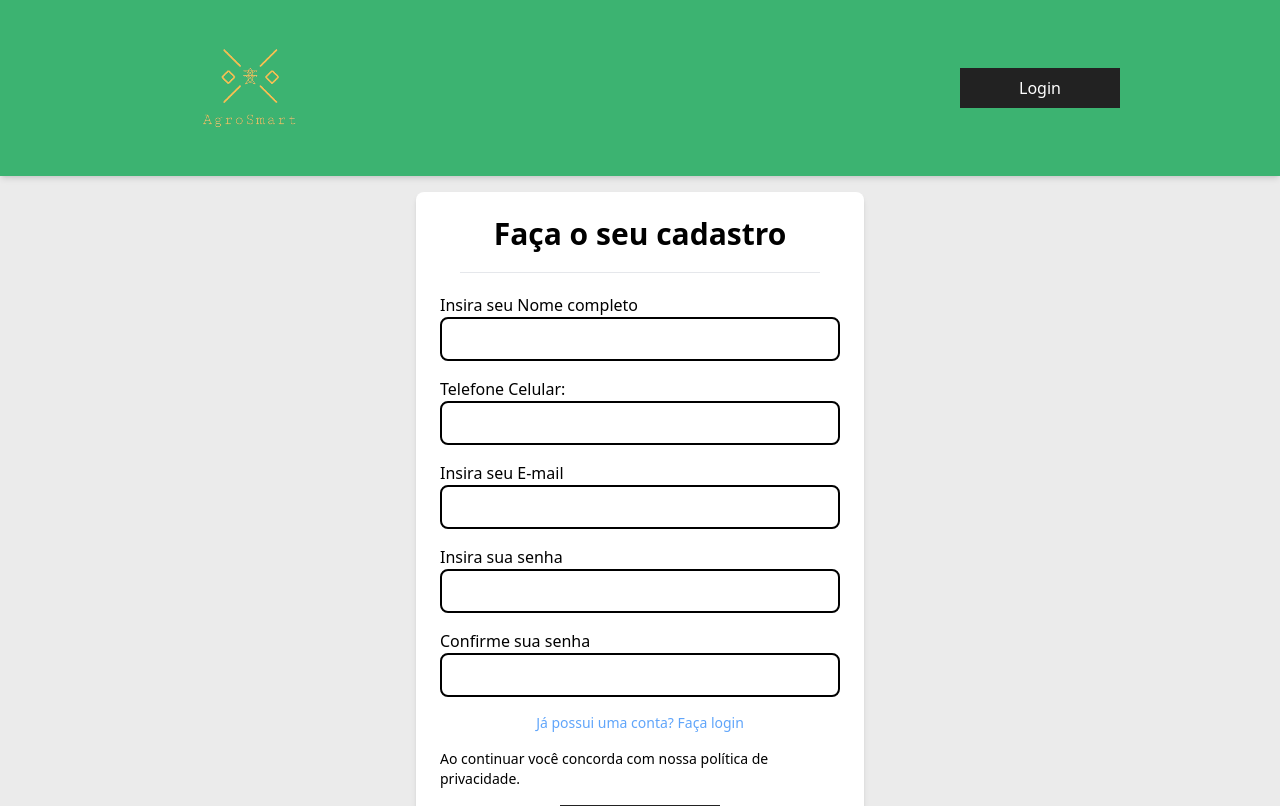
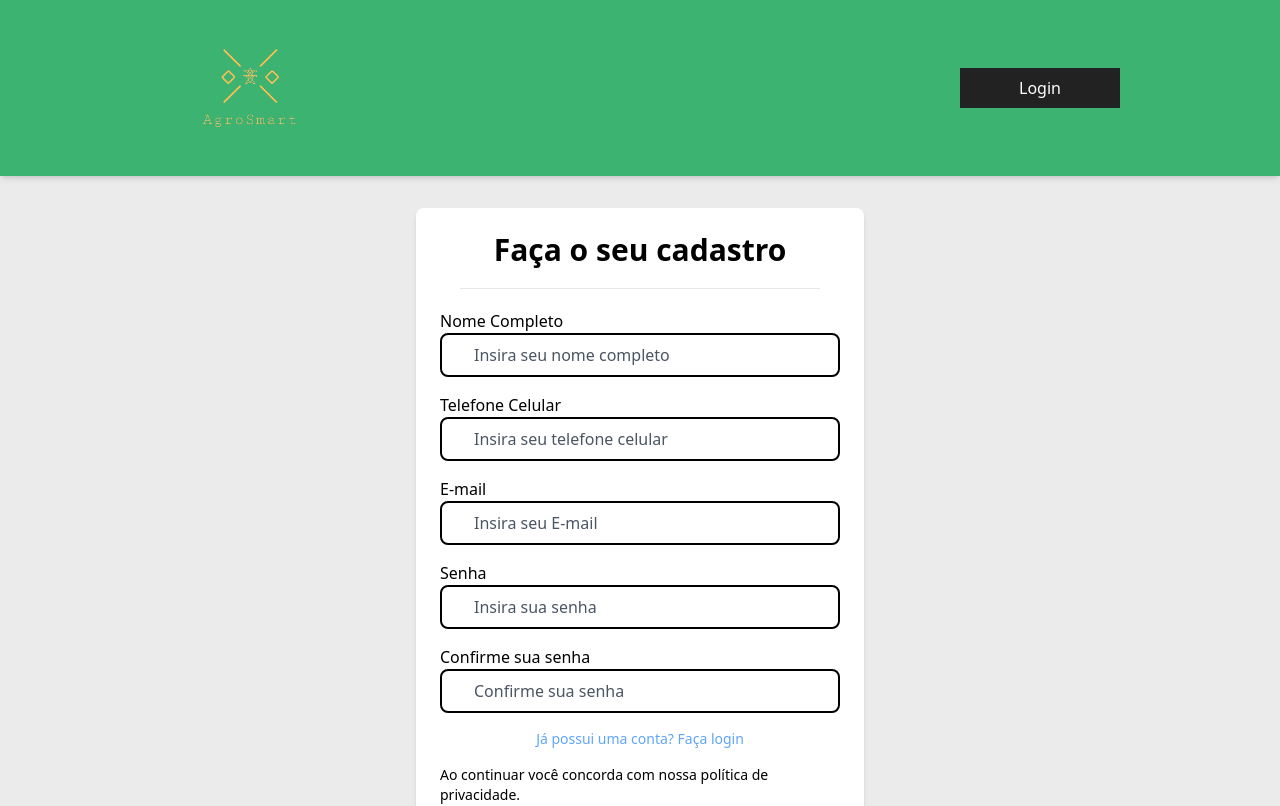
Before and after one commit to wkauan/AgroSmart, a React (Vite) app: page /cadastro in a window 1280 px wide. Shown: the top 806 px of the page. Built offline with nearby package versions, Linux system fonts and the light colour scheme.

Commit message:
:art: Design: Melhorando o Design das páginas Login e Cadastro

```diff
--- a/src/pages/cadastro/Cadastro.jsx
+++ b/src/pages/cadastro/Cadastro.jsx
@@ -1,116 +1,50 @@
-// import { baseURL } from '../../utils/utils';
-// import { useAuth } from '../../contexts/AuthContext';
+import { Link } from 'react-router-dom'
 
 const Cadastro = () => {
-    // const { login } = useAuth();
-    // const navigate = useNavigate();
-
-    // const [formData, setFormData] = useState({
-    //     nome: '',
-    //     telefone: '',
-    //     email: '',
-    //     senha: '',
-    //     confirmSenha: '',
-    //     promoEmails: true,
-    // });
-
-    // const [error, setError] = useState('');
-
-    // const handleFormEdit = (e, nome) => {
-    //     if (nome === 'promoEmails') {
-    //         setFormData({
-    //             ...formData,
-    //             promoEmails: e.target.checked,
-    //         });
-    //     } else {
-    //         setFormData({
-    //             ...formData,
-    //             [nome]: e.target.value,
-    //         });
-    //     }
-    // };
-
-    // const handleCheckboxChange = () => {
-    //     setFormData({
-    //         ...formData,
-    //         promoEmails: !formData.promoEmails,
-    //     });
-    // };
-
-    // const handleForm = async (e) => {
-    //     try {
-    //         e.preventDefault();
-
-    //         const response = await fetch(`${baseURL}cadastro/`, {
-    //             method: 'POST',
-    //             headers: {
-    //                 'Content-Type': 'application/json',
-    //             },
-    //             body: JSON.stringify(formData),
-    //         });
-
-    //         const json = await response.json();
-
-    //         if (response.status === 200) {
-    //             login(json.name);
-
-    //             navigate("/");
-    //         } else {
-    //             throw new Error(json.error);
-    //         }
-    //     } catch (err) {
-    //         setError(err.message);
-
-    //         setTimeout(() => {
-    //             setError('');
-    //         }, 5000)
-    //     }
-    // };
-
     return (
-        <header className="mt-40 w-full py-8 h-screen">
+        <header className="mt-60 md:mt-44 w-full py-8 h-screen">
             <section className="max-w-md mx-auto">
-                <form id="formsLogin" className="bg-white p-6 rounded-lg shadow-md">
+                <form id="formsCadastro" className="bg-white p-6 rounded-lg shadow-md">
                     <h2 className="text-3xl font-bold mb-4 text-center">Faça o seu cadastro</h2>
                     <hr className="left-0 m-5" />
                     <fieldset className="mt-5 space-y-4">
                         {/* Campo nome */}
                         <section className="flex flex-col justify-center">
-                            <label htmlFor="name" className="font-medium">Insira seu Nome completo</label>
-                            <input type="text" name="name" id="name" autoComplete="on" className="border-black border-2 px-8 py-2 rounded-lg text-black" required  />
+                            <label htmlFor="name" className="font-medium">Nome Completo</label>
+                            <input type="text" name="name" id="name" autoComplete="on" placeholder="Insira seu nome completo" className="border-black border-2 px-8 py-2 rounded-lg text-black placeholder:text-gray-600 focus:outline-none focus:ring-2 focus:ring-green-500" required />
                         </section>
 
                         {/* Campo telefone celular */}
                         <section className="flex flex-col justify-center">
-                            <label htmlFor="telCelular" className="font-medium">Telefone Celular:</label>
-                            <input type="tel" name="telCelular" id="telCelular" className="border-black border-2 px-8 py-2 rounded-lg text-black" required />
+                            <label htmlFor="telCelular" className="font-medium">Telefone Celular</label>
+                            <input type="tel" name="telCelular" id="telCelular" placeholder="Insira seu telefone celular" className="border-black border-2 px-8 py-2 rounded-lg text-black placeholder:text-gray-600 focus:outline-none focus:ring-2 focus:ring-green-500" required />
                         </section>
 
                         {/* Campo E-mail */}
                         <section className="flex flex-col justify-center">
-                            <label htmlFor="email" className="font-medium">Insira seu E-mail</label>
-                            <input type="email" name="email" id="email" autoComplete="on" className="border-black border-2 px-8 py-2 rounded-lg text-black" required />
+                            <label htmlFor="email" className="font-medium">E-mail</label>
+                            <input type="email" name="email" id="email" autoComplete="on" placeholder="Insira seu E-mail" className="border-black border-2 px-8 py-2 rounded-lg text-black placeholder:text-gray-600 focus:outline-none focus:ring-2 focus:ring-green-500" required />
                         </section>
 
                         {/* Campo senha */}
                         <section className="flex flex-col justify-center">
-                            <label htmlFor="password" className="font-medium">Insira sua senha</label>
-                            <input type="password" name="password" id="password" autoComplete="new-password" className="border-black border-2 px-8 py-2 rounded-lg text-black" required />
+                            <label htmlFor="password" className="font-medium">Senha</label>
+                            <input type="password" name="password" id="password" autoComplete="new-password" placeholder="Insira sua senha" className="border-black border-2 px-8 py-2 rounded-lg text-black placeholder:text-gray-600 focus:outline-none focus:ring-2 focus:ring-green-500" required />
                         </section>
 
                         {/* Campo confirmar senha */}
                         <section className="flex flex-col justify-center">
                             <label htmlFor="confirmPassword" className="font-medium">Confirme sua senha</label>
-                            <input type="password" name="confirmPassword" id="confirmPassword" autoComplete="new-password" className="border-black border-2 px-8 py-2 rounded-lg text-black" required />
+                            <input type="password" name="confirmPassword" id="confirmPassword" autoComplete="new-password" placeholder="Confirme sua senha" className="border-black border-2 px-8 py-2 rounded-lg text-black placeholder:text-gray-600 focus:outline-none focus:ring-2 focus:ring-green-500" required />
                         </section>
 
                         {/* Campo para página de login */}
                         <section className="flex justify-center mb-5">
-                            <a  className="text-sm text-blue-400 hover:font-bold transition-all duration-200 delay-100 cursor-pointer">Já possui uma conta? Faça login</a>
+                            <Link to="/login" className="text-sm text-blue-400 hover:font-bold transition-all duration-200 delay-100 cursor-pointer">Já possui uma conta? Faça login</Link>
                         </section>
 
                         <section className="flex justify-center mb-5">
-                            <p className="text-sm">Ao continuar você concorda com nossa <a className="font-medium hover:font-bold transition-all duration-200 delay-100">política de privacidade</a>.</p>
+                            <p className="text-sm">Ao continuar você concorda com nossa <a className="font-medium hover:font-bold transition-all duration-200 delay-100 cursor-pointer">política de privacidade</a>.</p>
                         </section>
 
                         {/* Botão para cadastrar */}
@@ -119,7 +53,6 @@ const Cadastro = () => {
                                 <span>Cadastrar</span>
                             </button>
                         </section>
-                        {/* {error && <p className="m-3 error">{error}</p>} */}
                     </fieldset>
                 </form>
             </section>
--- a/src/pages/login/Login.jsx
+++ b/src/pages/login/Login.jsx
@@ -1,74 +1,28 @@
-// import { baseURL } from '../../utils/utils';
-// import { useAuth } from '../../contexts/AuthContext';
+import { Link } from 'react-router-dom'
 
 const Login = () => {
-    // const { login } = useAuth();
-    // const navigate = useNavigate();
-
-    // const [formData, setFormData] = useState({
-    //     email: '',
-    //     senha: '',
-    // });
-
-    // const [error, setError] = useState('');
-
-    // const handleFormEdit = (e, nome) => {
-    //     setFormData({
-    //         ...formData,
-    //         [nome]: e.target.value
-    //     })
-    // };
-
-    // const handleForm = async (e) => {
-    //     try {
-    //         e.preventDefault();
-
-    //         const response = await fetch(`${baseURL}login/`, {
-    //             method: 'POST',
-    //             headers: {
-    //                 'Content-Type': 'application/json',
-    //             },
-    //             body: JSON.stringify(formData),
-    //         });
-    //         const json = await response.json();
-
-    //         if (response.status === 200) {
-    //             login();
-
-    //             navigate("/");
-    //         } else {
-    //             throw new Error(json.error);
-    //         }
-    //     } catch (err) {
-    //         setError(err.message);
-
-    //         setTimeout(() => {
-    //             setError('');
-    //         }, 5000);
-    //     }
-    // };
-
     return (
-        <header className="mt-40 w-full py-8 h-screen">
+        <header className="mt-60 md:mt-44 w-full py-8 h-screen">
             <section className="max-w-md mx-auto">
                 <form id="formsLogin" className="bg-white p-6 rounded-lg shadow-md">
                     <h2 className="text-3xl font-bold mb-4 text-center">Faça login</h2>
                     <hr className="left-0 m-5" />
                     <fieldset className="mt-5">
-                    {/* {error && <p className="m-3 error">{error}</p>} */}
                         {/* Campo E-mail */}
-                        <section className="flex justify-center py-3">
-                            <input type="email" name="email" id="email" autoComplete="on" placeholder="Insira seu E-mail" className="border-black border-2 px-8 py-2 rounded-lg text-black placeholder:text-black" required />
+                        <section className="flex flex-col justify-center py-3">
+                            <label htmlFor="email" className="mb-2 font-semibold text-black">E-mail</label>
+                            <input type="email" name="email" id="email" autoComplete="on" placeholder="Insira seu E-mail" className="border-black border-2 px-8 py-2 rounded-lg text-black placeholder:text-gray-600 focus:outline-none focus:ring-2 focus:ring-green-500" required />
                         </section>
 
                         {/* Campo senha */}
-                        <section className="flex justify-center">
-                            <input type="password" name="password" id="password" placeholder="Insira sua senha" className="border-black border-2 px-8 py-2 rounded-lg text-black placeholder:text-black" required />
+                        <section className="flex flex-col justify-center py-3">
+                            <label htmlFor="password" className="mb-2 font-semibold text-black">Senha</label>
+                            <input type="password" name="password" id="password" placeholder="Insira sua senha" className="border-black border-2 px-8 py-2 rounded-lg text-black placeholder:text-gray-600 focus:outline-none focus:ring-2 focus:ring-green-500" required />
                         </section>
 
                         {/* Campo para página de cadastro */}
                         <section className="flex justify-center m-5">
-                            <a className="text-sm text-blue-400 hover:font-bold transition-all duration-200 delay-100 cursor-pointer">Ainda não possui uma conta? Cadastre-se</a>
+                            <Link to="/cadastro" className="text-sm text-blue-400 hover:font-bold transition-all duration-200 delay-100 cursor-pointer">Ainda não possui uma conta? Cadastre-se</Link>
                         </section>
 
                         {/* Botão para entrar */}
```
